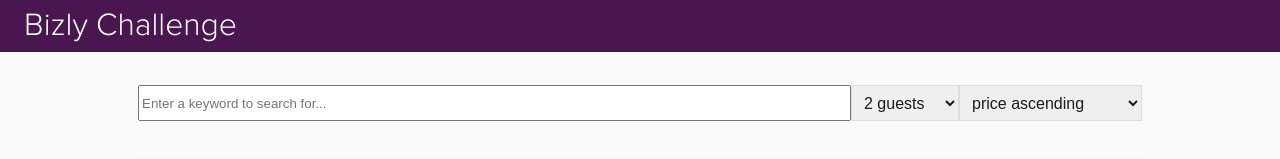
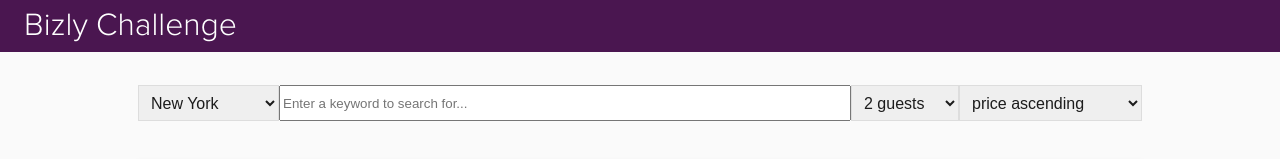
Before and after one commit to czarnega/bizly_challenge, a React app: page / in a window 1280 px wide. Shown: the top 159 px of the page. Built offline with nearby package versions, Linux system fonts and the light colour scheme; no server answers.

Commit message:
adds location filter option dropdown

```diff
--- a/client/actions/index.js
+++ b/client/actions/index.js
@@ -36,6 +36,11 @@ export const clearSearch = () => ({
 	type: TYPES.CLEAR_SEARCH,
 });
 
+export const setLocationFilter = (location) => ({
+	type: TYPES.LOCATION_FILTER,
+	payload: location
+})
+
 export const setGuestsFilter = (guestsNum) => ({
 	type: TYPES.GUESTS_FILTER,
 	payload: guestsNum
--- a/client/components/PropertyList.js
+++ b/client/components/PropertyList.js
@@ -3,7 +3,6 @@ import PropertyListItem from './PropertyListItem';
 import PlaceholderPropertyListItem from './PlaceholderPropertyListItem';
 
 const PropertyList = ({ properties }) => {
-	console.log(`${properties.length} properties visible`)
 	return (
 		<div>
 			{properties.length > 0 ? properties.map((property,i) => (<PropertyListItem key={i} {...property} />)) : <PlaceholderPropertyListItem key={1} />}
--- a/client/components/PropertyToolbar.js
+++ b/client/components/PropertyToolbar.js
@@ -10,6 +10,7 @@ class PropertyToolbar extends Component {
 			guestOptions: [],
 			sortOptions: [],
 		}
+		this.handleLocationSelect = this.handleLocationSelect.bind(this);
 		this.handleSearchInput = this.handleSearchInput.bind(this);
 		this.handleGuestSelect = this.handleGuestSelect.bind(this);
 		this.handleSortSelect = this.handleSortSelect.bind(this);
@@ -30,6 +31,10 @@ class PropertyToolbar extends Component {
 			sortOptions
 		})
 	}
+	handleLocationSelect(evt){
+		// Calls setLocationFilter action creator with locations-select option
+		this.props.setLocationFilter(evt.target.value)
+	}
 	handleSearchInput(evt){
 		// Calls setSearch action creator with search term
 		this.props.setSearch(evt.target.value);
@@ -49,6 +54,15 @@ class PropertyToolbar extends Component {
 	render(){
 		return (
 			<div className='property-toolbar'>
+				<select
+					className='locations-select'
+					name='locations'
+					value={this.props.filters.location}
+					onChange={this.handleLocationSelect}
+				>
+				 	<option key={'NYC'} value={'New York'}>New York</option>
+				 	<option key={'SF'} value={'San Francisco'}>San Francisco</option>
+				</select>
 				<input
 					placeholder='Enter a keyword to search for...'
 					className='property-search-input'
--- a/client/components/VisiblePropertyList.js
+++ b/client/components/VisiblePropertyList.js
@@ -8,7 +8,7 @@ const generatePropertyList = (array, searchTerm, filters) => {
 		properties = filterProperties(array, searchTerm);
 	}
 	if(filters.touched){
-		properties = properties.filter(property => filters.guests <= property.attributes.max_capacity)
+		properties = properties.filter(property => (property.attributes.city === filters.location && filters.guests <= property.attributes.max_capacity))
 	}
 	return filters.touched ? sortProperties(properties,filters.sort) : properties;
 }
--- a/client/reducers/filtersReducer.js
+++ b/client/reducers/filtersReducer.js
@@ -10,7 +10,7 @@ const INITIAL_STATE = {
 		charming: false,
 	},
 	sort: SORTS.PRICE_ASCENDING,
-	location: 'NY',
+	location: 'New York',
 	touched: false,
 }
 
--- a/style/style.css
+++ b/style/style.css
@@ -114,7 +114,7 @@ select {
 	color: #1c1c1c;
 	border-color: #ddd;
 }
-.guests-select, .sorts-select {
+.locations-select, .guests-select, .sorts-select {
 	height: 36px;
 	padding: 0 8px;
 }
```
